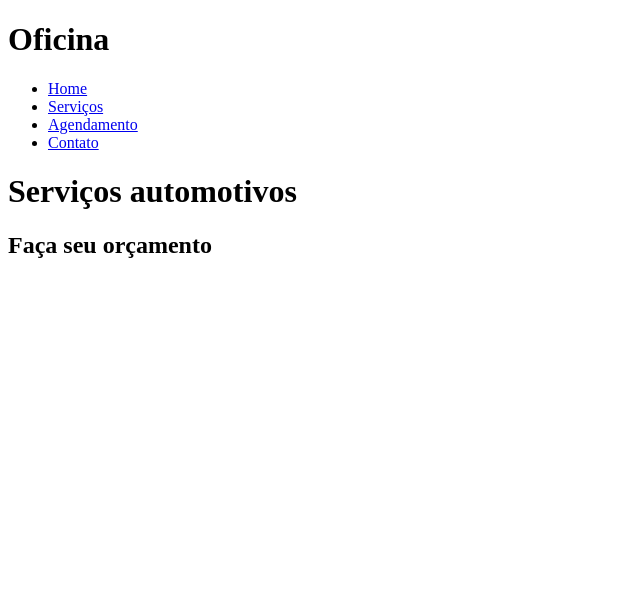
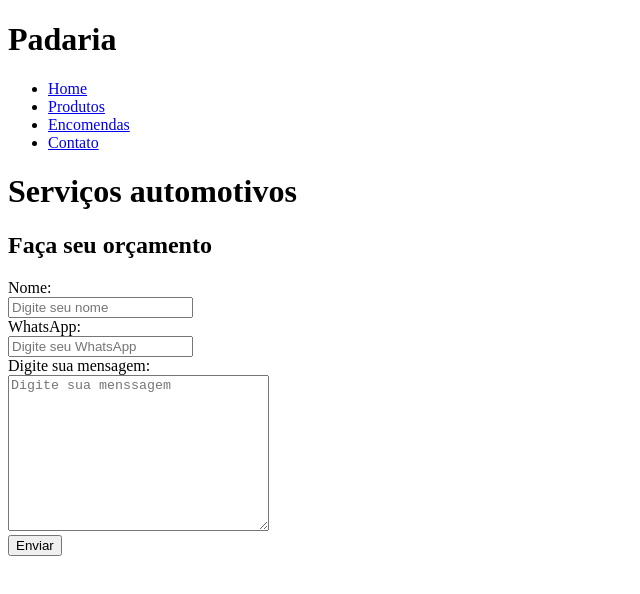
Before and after one commit to kainancmc/aulasGeracaoTech, a plain HTML site: page novaaula01.html/exercício02.html in a window 1280 px wide. Shown: the whole page, without its empty margins (0-640 px from the left). Drawn offline with Linux system fonts and the light colour scheme.

Commit message:
continuação do exercício

```diff
--- a/novaaula01.html/exercício02.html
+++ b/novaaula01.html/exercício02.html
@@ -8,12 +8,12 @@
 <body>
     <header>
         <div class="menu">
-            <h1 class="logo">Oficina</h1>
+            <h1 class="logo">Padaria</h1>
             <nav class="navegação-menu">
                 <ul class="lista menu">
                     <li><a href="#">Home</a></li>
-                    <li><a href="#">Serviços</a></li>
-                    <li><a href="#">Agendamento</a></li>
+                    <li><a href="#">Produtos</a></li>
+                    <li><a href="#">Encomendas</a></li>
                     <li><a href="#">Contato</a></li>
                 </ul>
             </nav>
@@ -25,5 +25,22 @@
             <h2>Faça seu orçamento</h2>
         </div>
     </main>
+    <footer>
+        <div class="formulário">
+            <label for="name">Nome:</label><br>
+            <input type="text" id="name" name="Nome" placeholder="Digite seu nome"><br>
+
+            <label for="number">WhatsApp:</label><br>
+            <input type="number" id="number" name="WhatsApp" placeholder="Digite seu WhatsApp"><br>
+
+
+            <label for="menssagem"> Digite sua mensagem: </label><br>
+            <textarea type="message" id="menssagem" name="menssagem" rows="10" cols="30" maxlength="500" placeholder="Digite sua menssagem"></textarea><br>
+
+
+            <input type="submit" value="Enviar">
+
+        </div>
+    </footer>
 </body>
 </html>
```
